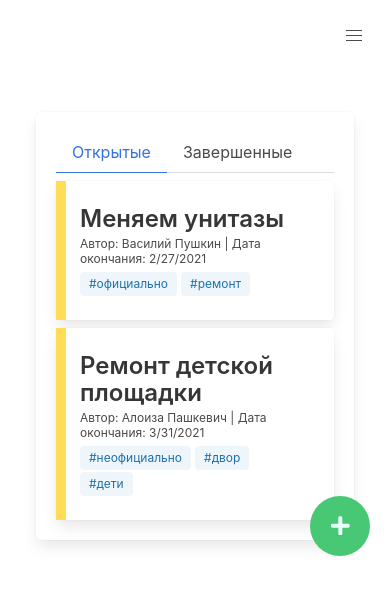
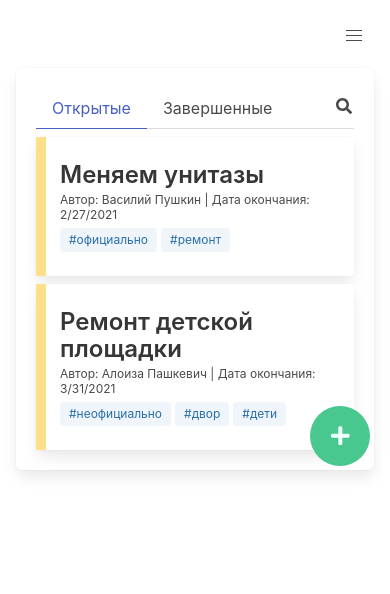
Before and after one commit to BelarusDigitalFuture/o, a React (Create React App) app: page /polls in a window 390 px wide. Shown: the top 594 px of the page. Built offline with nearby package versions, Linux system fonts and the light colour scheme.

Commit message:
add mobile adaptation for sections

```diff
--- a/src/components/Pages/GenericPage/GenericPage.jsx
+++ b/src/components/Pages/GenericPage/GenericPage.jsx
@@ -1,4 +1,5 @@
 import React from 'react';
+import './GenericPage.scss';
 import { useHistory } from 'react-router-dom';
 import { faArrowLeft } from '@fortawesome/free-solid-svg-icons';
 import { FontAwesomeIcon } from '@fortawesome/react-fontawesome';
@@ -6,7 +7,7 @@
 const GenericPage = ({ header = '', hasBackButton = true, children }) => {
   const history = useHistory();
   return (
-    <div className="section">
+    <div className="section outer">
       <nav className={'level ' + (hasBackButton ? '' : 'is-hidden')}>
         <div className="level-left">
           <div className="level-item">
--- /dev/null
+++ b/src/components/Pages/GenericPage/GenericPage.scss
@@ -0,0 +1,8 @@
+@import 'node_modules/bulma/sass/utilities/mixins.sass' ;
+
+
+.outer {
+  @include mobile() {
+    padding: 1em 1em;
+  }
+}
--- a/src/containers/App/App.js
+++ b/src/containers/App/App.js
@@ -1,5 +1,6 @@
 import React from 'react';
 import './App.css';
+import './App.sass';
 import { TagsProvider, TopicsProvider, PollsProvider, EventsProvider } from '../../shared/state';
 import AppContent from '../AppContent/AppContent';
 
--- a/src/containers/App/App.sass
+++ b/src/containers/App/App.sass
@@ -15,4 +15,5 @@
   top: 0
   overflow-y: auto
 
-@import "node_modules/bulma/bulma"
+@import "../../../node_modules/bulma/bulma.sass"
+@import "../../../node_modules/bulma/sass/utilities/initial-variables.sass"
--- a/src/containers/AppContent/AppContent.jsx
+++ b/src/containers/AppContent/AppContent.jsx
@@ -23,7 +23,7 @@
       <div>
         <div className="columns is-fullheight is-marginless">
           <AppMenu />
-          <div className="container column is-10">
+          <div className="container">
             <Switch>
               <Route path="/mydata">
                 <MyData />
--- a/src/containers/CardsList/CardList.css
+++ /dev/null
@@ -1,7 +0,0 @@
-.add-button {
-  position: absolute;
-  bottom: 20px;
-  right: 20px;
-  height: 60px;
-  width: 60px;
-}
--- /dev/null
+++ b/src/containers/CardsList/CardList.scss
@@ -0,0 +1,15 @@
+@import 'node_modules/bulma/sass/utilities/mixins.sass' ;
+
+.add-button {
+  position: absolute;
+  bottom: 20px;
+  right: 20px;
+  height: 60px;
+  width: 60px;
+}
+
+.outer {
+  @include mobile() {
+    padding: 1em 0;
+  }
+}
--- a/src/containers/CardsList/CardsList.js
+++ b/src/containers/CardsList/CardsList.js
@@ -1,5 +1,5 @@
 import React, { useState } from 'react';
-import './CardList.css';
+import './CardList.scss';
 import { useHistory } from 'react-router-dom';
 import CardsListFilter from '../../components/CardsListFilter/CardsListFilter';
 import { FontAwesomeIcon } from '@fortawesome/react-fontawesome';
@@ -41,7 +41,7 @@
 
   return (
     <>
-      <div className="section pb-5">
+      <div className="section outer">
         <div className="box">
           <div className="tabs mb-2">
             {isEvents || isPolls ? (
```
